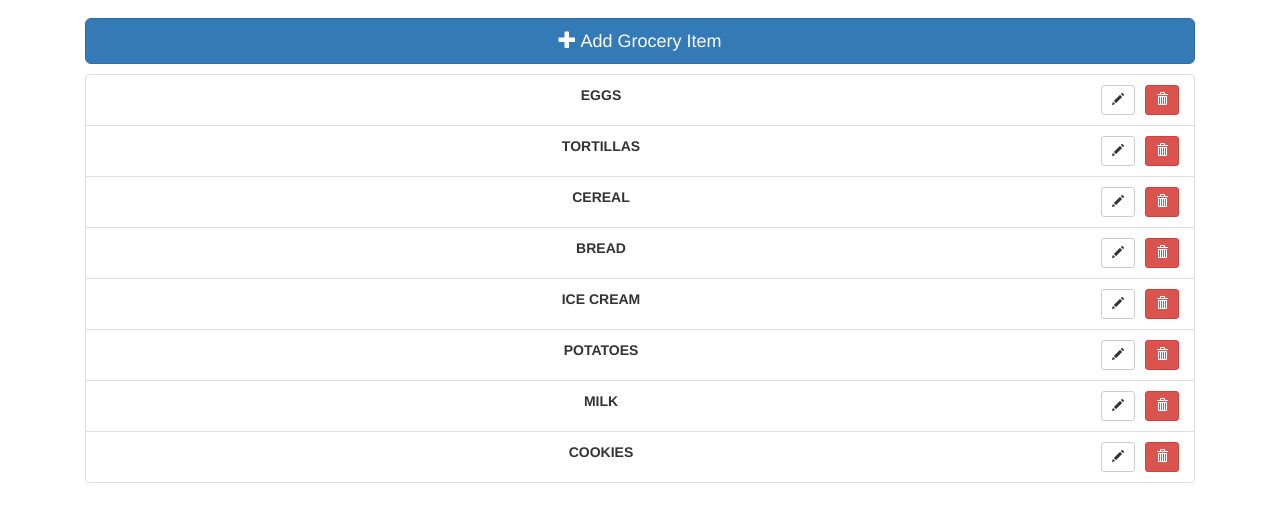
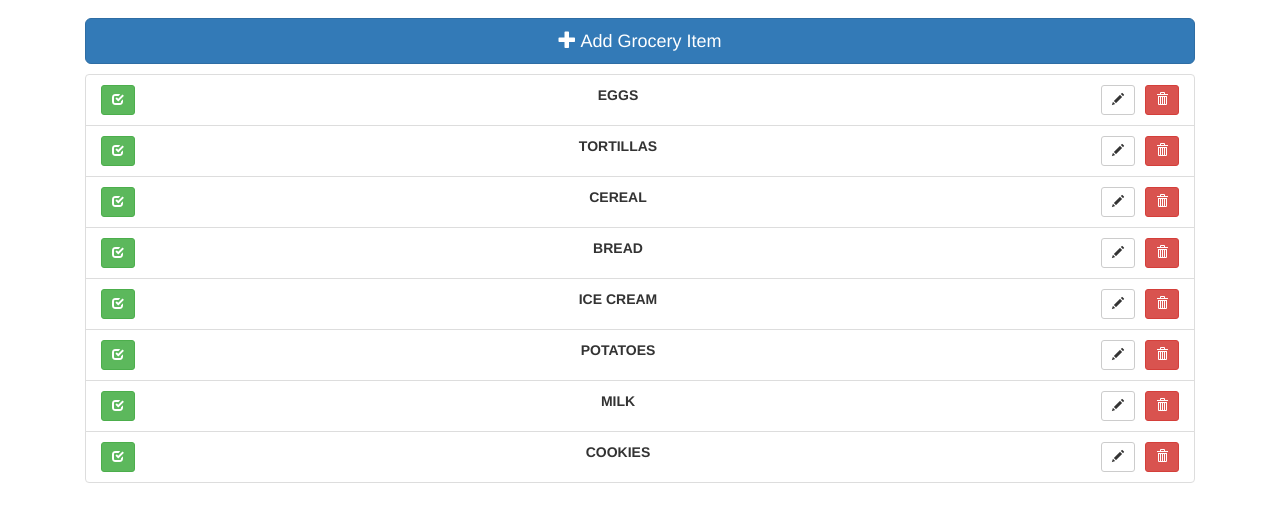
Before and after one commit to divyanshu-rawat/Grocery-App, a website: page index.html in a window 1280 px wide. Shown: the part 54-576 px from the top of the page. Drawn offline with nearby package versions, Linux system fonts and the light colour scheme; some packages are replaced by stand-ins of ours.

Commit message:
created tbgrocerylist directive an ui for check uncheck grocery item ! ! ! !

```diff
--- a/controllers/app.js
+++ b/controllers/app.js
@@ -152,3 +152,11 @@ angular.module('groceryListApp', ["ngRoute"])
     .otherwise({ redirectTo: '/' })
 
 })
+
+
+.directive("tbgroceryitem", function(){
+    return{
+        restrict: "E",
+        templateUrl: "views/groceryItem.html"
+    }
+});
--- /dev/null
+++ b/views/groceryItem.html
@@ -0,0 +1,15 @@
+
+
+<button type="button" class="btn btn-sm btn-success pull-left" ng-click="markCompleted(item)">
+    <span class="glyphicon" ng-class="item.completed ? 'glyphicon-check' : 'glyphicon-unchecked'"></span>
+</button>
+
+<span ng-class="{strike:item.completed}" style="font-weight: bold">{{item.itemName | uppercase}}</span>
+
+<button type="button" class="btn btn-sm btn-danger pull-right" ng-click="removeItem(item)">
+    <span class="glyphicon glyphicon-trash"></span>
+</button>
+
+<a href="#/addItem/edit/{{item.id}}" class="btn btn-sm btn-default pull-right" style="margin-right:10px;">
+    <span class="glyphicon glyphicon-pencil"></span>
+</a>
--- a/views/groceryList.html
+++ b/views/groceryList.html
@@ -5,16 +5,7 @@
         Add Grocery Item</a>
     <ul class="list-group">
         <li ng-repeat="item in groceryItems | orderBy: '-date'" class="list-group-item text-center clearfix">
-            <span style="font-weight: bold">{{item.itemName | uppercase}}</span>
-
-            <button type="button" class="btn btn-sm btn-danger pull-right" ng-click="removeItem(item)">
-                <span class="glyphicon glyphicon-trash"></span>
-            </button>
-
-            <a href="#/addItem/edit/{{item.id}}" class="btn btn-sm btn-default pull-right" style="margin-right:10px;">
-                <span class="glyphicon glyphicon-pencil"></span>
-            </a>
-
+            <tbgroceryitem></tbgroceryitem>
         </li>
     </ul>
 </div>
```
